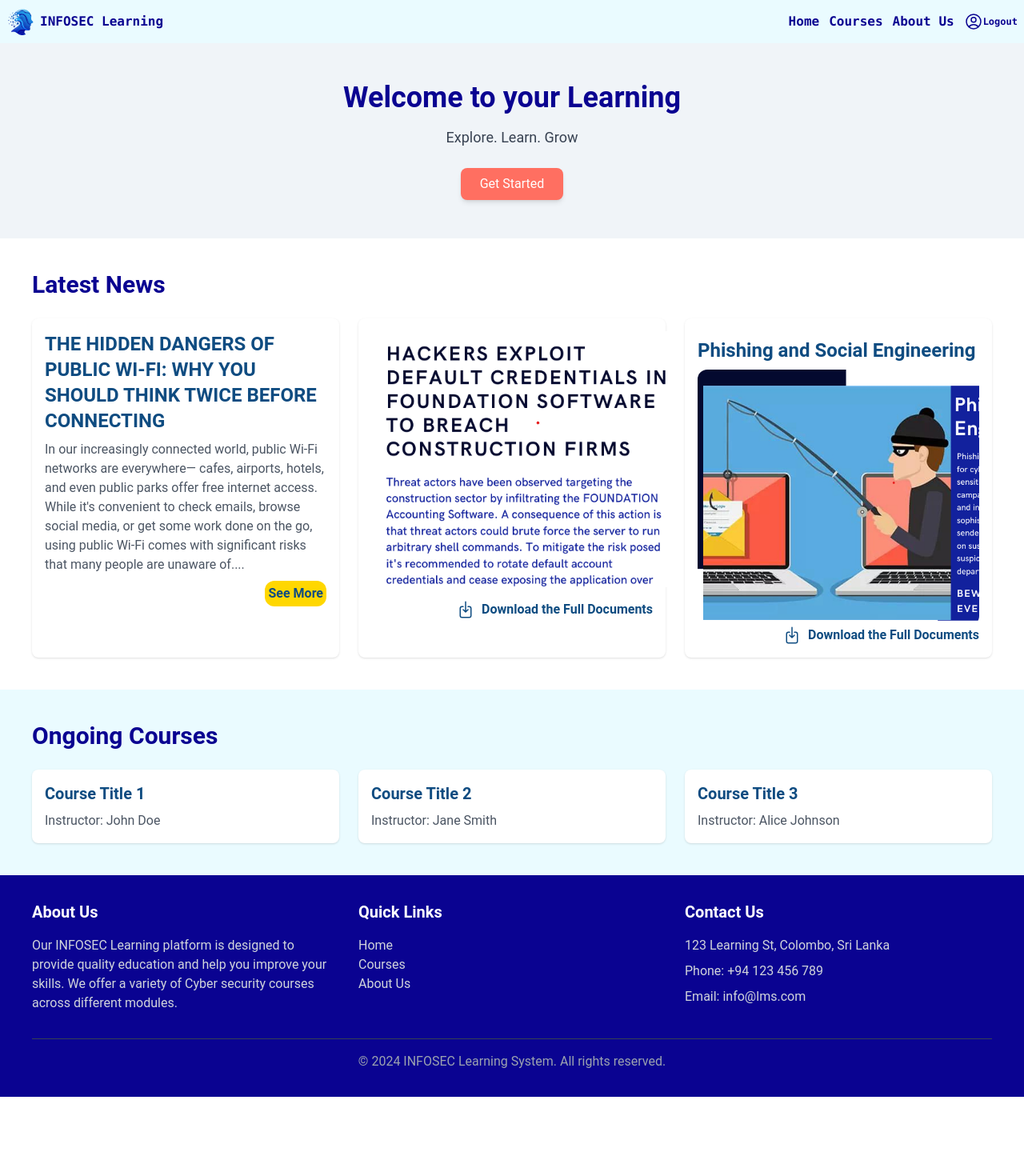
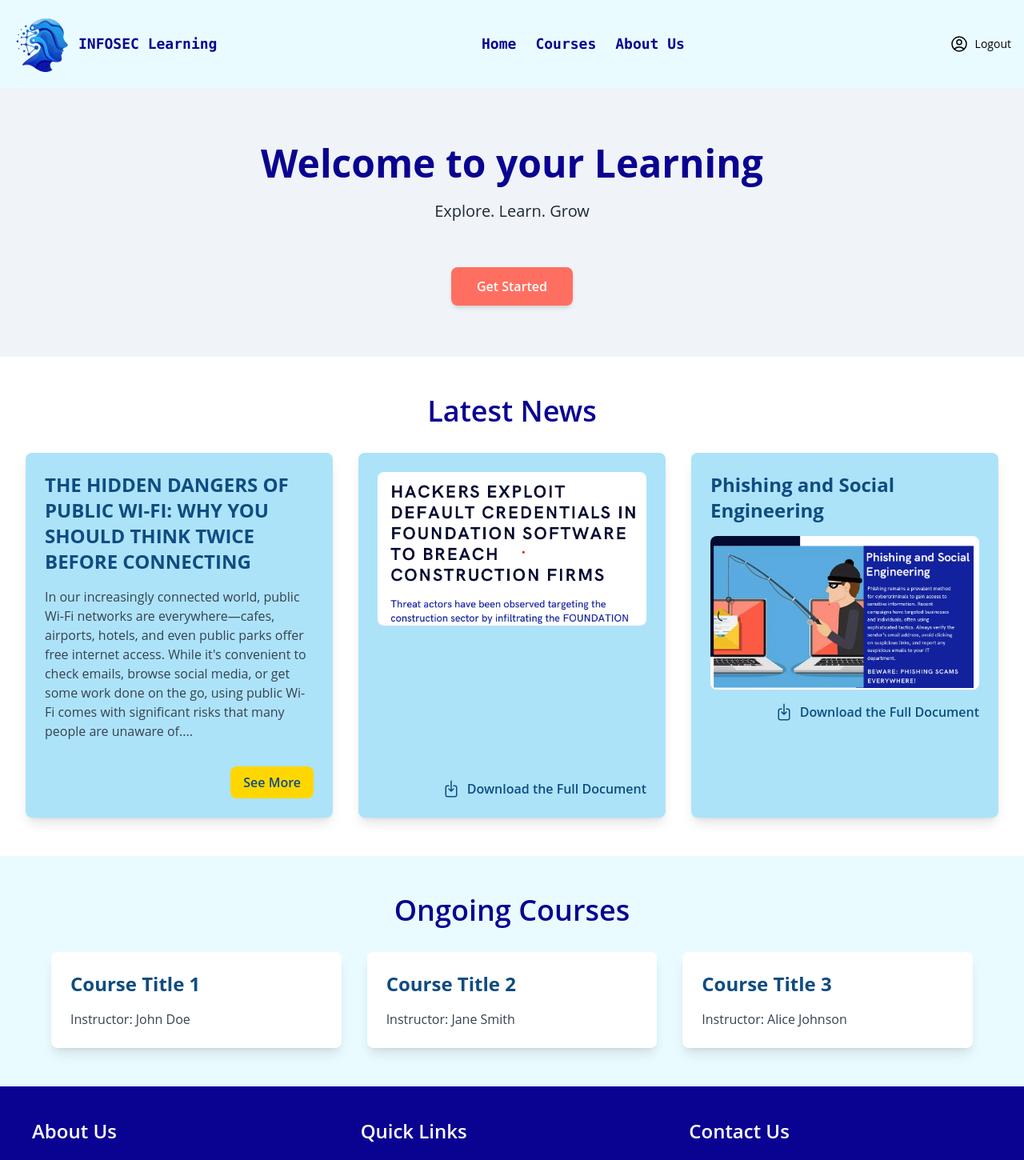
Before and after one commit to RVKPP-Lakmina/infosec-learning-platform, a React (Vite) app: page / in a window 1280 px wide. Shown: the top 1450 px of the page at 80% size. Before the commit the page ends 1371 px from the top, so only its background shows below. Built offline with nearby package versions, Linux system fonts and the light colour scheme.

Commit message:
Added fonts, color changes.

```diff
--- a/src/components/Hero.tsx
+++ b/src/components/Hero.tsx
@@ -12,12 +12,14 @@ const Hero = ({
 
   return (
     <>
-      <section className="bg-[#f0f4f8] text-center py-12">
-        <h1 className="text-4xl font-bold text-[#0a0391]">{title}</h1>
-        <p className="text-lg text-gray-700 mt-4">{subtitle}</p>
+      <section className="bg-[#f0f4f8] text-center py-16 px-4 sm:px-8 lg:px-16">
+        <h1 className="text-5xl font-bold text-[#0a0391] leading-tight mb-4">
+          {title}
+        </h1>
+        <p className="text-xl text-gray-800 mt-4 mb-6">{subtitle}</p>
         <button
           onClick={handleNavigate}
-          className="mt-6 px-6 py-2 bg-[#ff6f61] text-white rounded-lg shadow-md hover:bg-[#ffcccb]"
+          className="mt-8 px-8 py-3 bg-[#ff6f61] text-white font-semibold rounded-lg shadow-md hover:bg-[#ffcccb] hover:text-[#0a0391] transition-all duration-300 ease-in-out"
         >
           Get Started
         </button>
--- a/src/components/LatestNewsComponent.tsx
+++ b/src/components/LatestNewsComponent.tsx
@@ -2,50 +2,60 @@ import { DownloadIcon } from "../assets/svg-icons";
 
 const LatestNewsComponent = () => {
   return (
-    <section className="container mx-auto py-10 px-10">
-      <h2 className="text-3xl font-semibold text-[#0a0391] mb-6">
+    <section className="container mx-auto py-12 px-8">
+      <h2 className="text-4xl font-semibold text-[#0a0391] mb-8 text-center">
         Latest News
       </h2>
-      <div className="grid grid-cols-3 gap-6">
-        <article className="bg-white p-4 shadow rounded-lg">
-          <h3 className="text-2xl font-bold text-[#0f4c81]">
+
+      <div className="grid grid-cols-1 md:grid-cols-2 lg:grid-cols-3 gap-8">
+        <article className="bg-customBlue p-6 shadow-lg rounded-lg">
+          <h3 className="text-2xl font-bold text-[#0f4c81] mb-4">
             THE HIDDEN DANGERS OF PUBLIC WI-FI: WHY YOU SHOULD THINK TWICE
             BEFORE CONNECTING
           </h3>
-          <p className="text-gray-600 mt-2">
+          <p className="text-gray-700 mb-4">
             In our increasingly connected world, public Wi-Fi networks are
-            everywhere— cafes, airports, hotels, and even public parks offer
-            free internet access. While it's convenient to check emails, browse
+            everywhere—cafes, airports, hotels, and even public parks offer free
+            internet access. While it's convenient to check emails, browse
             social media, or get some work done on the go, using public Wi-Fi
             comes with significant risks that many people are unaware of....
           </p>
-          <span className="flex justify-end">
-            <button className="mt-2 font-semibold bg-[#ffd700] p-1 rounded-xl text-[#0f4c81]">
+          <div className="flex justify-end">
+            <button className="mt-4 bg-[#ffd700] py-2 px-4 rounded-lg font-semibold text-[#0f4c81] hover:bg-[#fdd700]">
               See More
-            </button>
-          </span>
-        </article>
-        <article className="bg-white p-4 shadow rounded-lg">
-          {/* <h3 className="text-2xl font-bold text-[#0f4c81]">Article Title 2</h3>
-          <p className="text-gray-600 mt-2">Brief summary of the article...</p> */}
-          <div className="flex flex-col gap-4">
-            <div className="bg-cover w-96 h-80 min-h-[6rem] rounded-xl bg-[url('src/assets/images/news-article-02.png')]"></div>
-
-            <button className="font-semibold flex justify-end text-[#0f4c81] items-center gap-2">
-              <DownloadIcon />
-              Download the Full Documents
             </button>
           </div>
         </article>
-        <article className="bg-white p-4 shadow rounded-lg">
-          <h3 className="text-2xl font-bold text-[#0f4c81] py-2">
+
+        <article className="bg-customBlue p-6 shadow-lg rounded-lg flex flex-col">
+          <div
+            className="bg-cover w-full h-48 rounded-lg mb-4"
+            style={{
+              backgroundImage: "url('src/assets/images/news-article-02.png')",
+            }}
+          ></div>
+          <div className="flex justify-end mt-auto">
+            <button className="font-semibold text-[#0f4c81] flex items-center gap-2 hover:text-[#063362]">
+              <DownloadIcon />
+              Download the Full Document
+            </button>
+          </div>
+        </article>
+
+        <article className="bg-customBlue p-6 shadow-lg rounded-lg">
+          <h3 className="text-2xl font-bold text-[#0f4c81] mb-4">
             Phishing and Social Engineering
           </h3>
-          <div className="bg-cover w-full h-80 min-h-[6rem] rounded-xl bg-[url('src/assets/images/article-03.png')]"></div>
+          <div
+            className="bg-cover w-full h-48 rounded-lg mb-4"
+            style={{
+              backgroundImage: "url('src/assets/images/article-03.png')",
+            }}
+          ></div>
           <div className="flex justify-end">
-            <button className="font-semibold flex justify-end text-[#0f4c81] items-center gap-2">
+            <button className="font-semibold text-[#0f4c81] flex items-center gap-2 hover:text-[#063362]">
               <DownloadIcon />
-              Download the Full Documents
+              Download the Full Document
             </button>
           </div>
         </article>
--- a/src/components/OnGoingCourses.tsx
+++ b/src/components/OnGoingCourses.tsx
@@ -2,22 +2,31 @@ import React from "react";
 
 const OnGoingCourses = () => {
   return (
-    <section className="bg-[#eafbff] py-10 px-10">
-      <h2 className="text-3xl font-semibold text-[#0a0391] mb-6">
+    <section className="bg-[#eafbff] py-12 px-4 sm:px-8 lg:px-16">
+      <h2 className="text-4xl font-semibold text-[#0a0391] mb-8 text-center">
         Ongoing Courses
       </h2>
-      <div className="grid grid-cols-3 gap-6">
-        <div className="p-4 bg-white shadow rounded-lg">
-          <h3 className="text-xl font-bold text-[#0f4c81]">Course Title 1</h3>
-          <p className="text-gray-600 mt-2">Instructor: John Doe</p>
+
+      <div className="grid grid-cols-1 sm:grid-cols-2 lg:grid-cols-3 gap-8">
+        <div className="p-6 bg-white shadow-lg rounded-lg">
+          <h3 className="text-2xl font-bold text-[#0f4c81] mb-4">
+            Course Title 1
+          </h3>
+          <p className="text-gray-700">Instructor: John Doe</p>
         </div>
-        <div className="p-4 bg-white shadow rounded-lg">
-          <h3 className="text-xl font-bold text-[#0f4c81]">Course Title 2</h3>
-          <p className="text-gray-600 mt-2">Instructor: Jane Smith</p>
+
+        <div className="p-6 bg-white shadow-lg rounded-lg">
+          <h3 className="text-2xl font-bold text-[#0f4c81] mb-4">
+            Course Title 2
+          </h3>
+          <p className="text-gray-700">Instructor: Jane Smith</p>
         </div>
-        <div className="p-4 bg-white shadow rounded-lg">
-          <h3 className="text-xl font-bold text-[#0f4c81]">Course Title 3</h3>
-          <p className="text-gray-600 mt-2">Instructor: Alice Johnson</p>
+
+        <div className="p-6 bg-white shadow-lg rounded-lg">
+          <h3 className="text-2xl font-bold text-[#0f4c81] mb-4">
+            Course Title 3
+          </h3>
+          <p className="text-gray-700">Instructor: Alice Johnson</p>
         </div>
       </div>
     </section>
--- a/src/components/footer/Footer.tsx
+++ b/src/components/footer/Footer.tsx
@@ -2,30 +2,32 @@ import { NavLink } from "react-router-dom";
 
 const Footer = () => {
   return (
-    <footer className="bg-[#0a0391] text-white py-8 px-10">
-      <div className="container mx-auto grid grid-cols-1 md:grid-cols-3 gap-6">
-        {/* About Section */}
+    <footer className="bg-[#0a0391] text-white py-10 px-6 sm:px-10">
+      <div className="container mx-auto grid grid-cols-1 sm:grid-cols-2 md:grid-cols-3 gap-8">
         <div>
-          <h3 className="text-xl font-semibold mb-4">About Us</h3>
-          <p className="text-gray-300">
-            Our INFOSEC Learning platform is designed to provide quality
-            education and help you improve your skills. We offer a variety of
-            Cyber security courses across different modules.
+          <h3 className="text-2xl font-semibold mb-4">About Us</h3>
+          <p className="text-gray-300 leading-relaxed">
+            INFOSEC Learning is designed to provide high-quality education and
+            help you improve your cyber security skills. We offer various
+            courses to advance your knowledge.
           </p>
         </div>
 
         <div>
-          <h3 className="text-xl font-semibold mb-4">Quick Links</h3>
-          <ul>
+          <h3 className="text-2xl font-semibold mb-4">Quick Links</h3>
+          <ul className="space-y-2">
             <li>
-              <NavLink to="/" className="text-gray-300 hover:text-[#ff6f61]">
+              <NavLink
+                to="/"
+                className="text-gray-300 hover:text-[#ff6f61] transition-colors duration-200"
+              >
                 Home
               </NavLink>
             </li>
             <li>
               <NavLink
                 to="/courses"
-                className="text-gray-300 hover:text-[#ff6f61]"
+                className="text-gray-300 hover:text-[#ff6f61] transition-colors duration-200"
               >
                 Courses
               </NavLink>
@@ -33,7 +35,7 @@ const Footer = () => {
             <li>
               <NavLink
                 to="/add-job"
-                className="text-gray-300 hover:text-[#ff6f61]"
+                className="text-gray-300 hover:text-[#ff6f61] transition-colors duration-200"
               >
                 About Us
               </NavLink>
@@ -41,9 +43,8 @@ const Footer = () => {
           </ul>
         </div>
 
-        {/* Contact Information */}
         <div>
-          <h3 className="text-xl font-semibold mb-4">Contact Us</h3>
+          <h3 className="text-2xl font-semibold mb-4">Contact Us</h3>
           <p className="text-gray-300">123 Learning St, Colombo, Sri Lanka</p>
           <p className="text-gray-300 mt-2">Phone: +94 123 456 789</p>
           <p className="text-gray-300 mt-2">Email: info@lms.com</p>
@@ -51,7 +52,7 @@ const Footer = () => {
       </div>
 
       <div className="border-t border-gray-700 mt-8 pt-4">
-        <p className="text-center text-gray-400">
+        <p className="text-center text-gray-400 text-sm">
           &copy; 2024 INFOSEC Learning System. All rights reserved.
         </p>
       </div>
--- a/src/components/nav-bar/Navbar.tsx
+++ b/src/components/nav-bar/Navbar.tsx
@@ -2,41 +2,36 @@ import { NavLink } from "react-router-dom";
 import { UserIcon } from "../../assets/svg-icons";
 
 const Navbar = () => {
-  // const linkClass = ({ isActive }: { isActive: boolean }) =>
-  //   isActive ? "link link-active" : "link";
-
   return (
     <nav className="sticky top-0 bg-[#eafbff] z-10">
-      <div className="flex justify-between items-center p-2">
-        <div>
+      <div className="container mx-auto flex justify-between items-center p-4">
         <NavLink className="title" to="/">
-            <div className="flex justify-between items-center gap-2">
+          <div className="flex items-center gap-3">
             <img
               src={"src/assets/logo2.png"}
               alt="Logo"
-                width={"34px"}
-                height={"34px"}
-                // className="rounded-xl"
+              width={"70px"}
+              height={"70px"}
             />
-              <div>
-                <div className="font-semibold text-[#0a0391] font-mono">
+            <div className="font-semibold text-lg text-[#0a0391] font-mono">
               INFOSEC Learning
             </div>
           </div>
-            </div>
         </NavLink>
-        </div>
-        <div className="flex gap-3 font-semibold text-[#0a0391] font-mono items-center">
+
+        <div className="flex-1 flex justify-center gap-6 font-semibold text-lg text-[#0a0391] font-mono">
           <NavLink to="/">Home</NavLink>
           <NavLink to="/courses">Courses</NavLink>
           <NavLink to="/add-job">About Us</NavLink>
-          <NavLink className="user-img" to="/user-profile">
-            <div className="flex font-semibold items-center">
+        </div>
+
+        <NavLink
+          className="user-img flex items-center gap-2"
+          to="/user-profile"
+        >
           <UserIcon />
-              <p className="text-xs">Logout</p>
-            </div>
+          <p className="text-sm">Logout</p>
         </NavLink>
-        </div>
       </div>
     </nav>
   );
--- a/src/index.css
+++ b/src/index.css
@@ -1,3 +1,9 @@
 @tailwind base;
 @tailwind components;
 @tailwind utilities;
+
+@import url('https://fonts.googleapis.com/css2?family=Open+Sans:wght@400;600&display=swap');
+
+body {
+    font-family: "Open Sans", "PT Sans", Calibri, Tahoma, sans-serif;
+}
--- a/tailwind.config.js
+++ b/tailwind.config.js
@@ -21,10 +21,13 @@ export default {
         },
       },
       fontFamily: {
-        sans: ["Roboto", "snas-serif"],
+        sans: ["Roboto", "snas-serif", "Open Sans"],
       },
       gridTemplateColumns: {
         "70/30": "70% 28%",
+      },
+      colors: {
+        customBlue: "rgb(173, 227, 249)",
       },
     },
   },
```
Also changed, not shown: src/components/course-listings/CourseListings.tsx (+8 -3 lines). Lines whose indentation alone changed are shown as unchanged.
